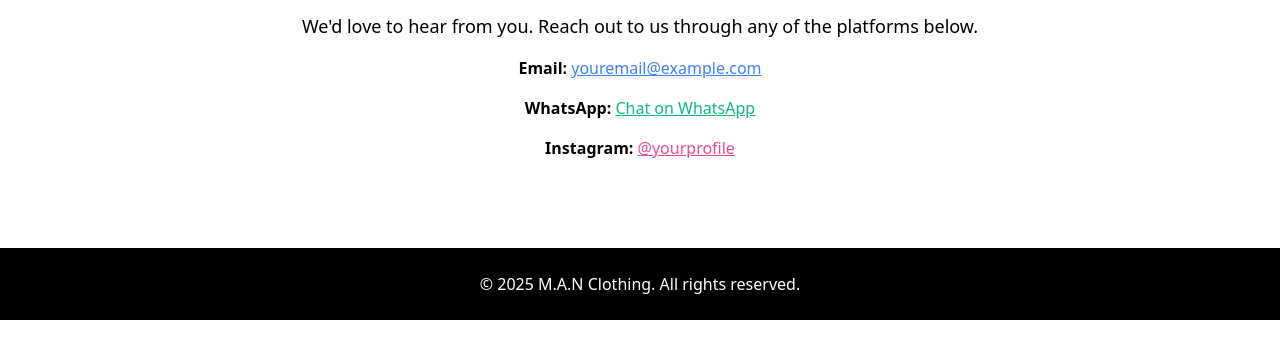
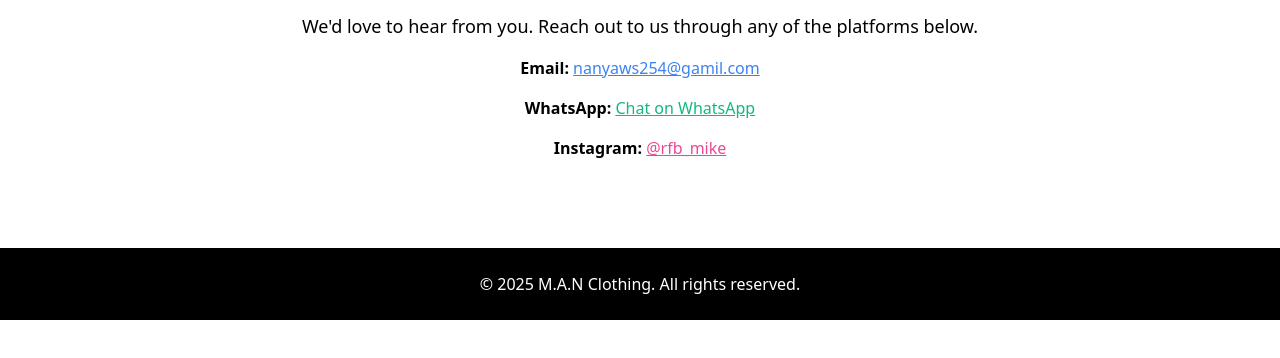
Before and after one commit to Rfb-Mike/man-website-, a plain HTML site: page contact.html in a window 1280 px wide. Shown: the part 176-534 px from the top of the page. Drawn offline with nearby package versions, Linux system fonts and the light colour scheme.

Commit message:
Add files via upload

```diff
--- a/contact.html
+++ b/contact.html
@@ -25,9 +25,9 @@
     <h1 class="text-3xl font-bold mb-4">Contact Us</h1>
     <p class="mb-4 text-lg">We'd love to hear from you. Reach out to us through any of the platforms below.</p>
     <div class="space-y-4">
-      <p><strong>Email:</strong> <a href="mailto:nanyaws254@gmail.com" class="text-blue-500 underline">youremail@example.com</a></p>
+      <p><strong>Email:</strong> <a href="mailto:nanyaws254@gmail.com" class="text-blue-500 underline">nanyaws254@gamil.com</a></p>
       <p><strong>WhatsApp:</strong> <a href="https://wa.me/233599342432" class="text-green-500 underline" target="_blank">Chat on WhatsApp</a></p>
-      <p><strong>Instagram:</strong> <a href="https://instagram.com/rfb_mike" class="text-pink-500 underline" target="_blank">@yourprofile</a></p>
+      <p><strong>Instagram:</strong> <a href="https://instagram.com/rfb_mike" class="text-pink-500 underline" target="_blank">@rfb_mike</a></p>
     </div>
   </main>
 
```
